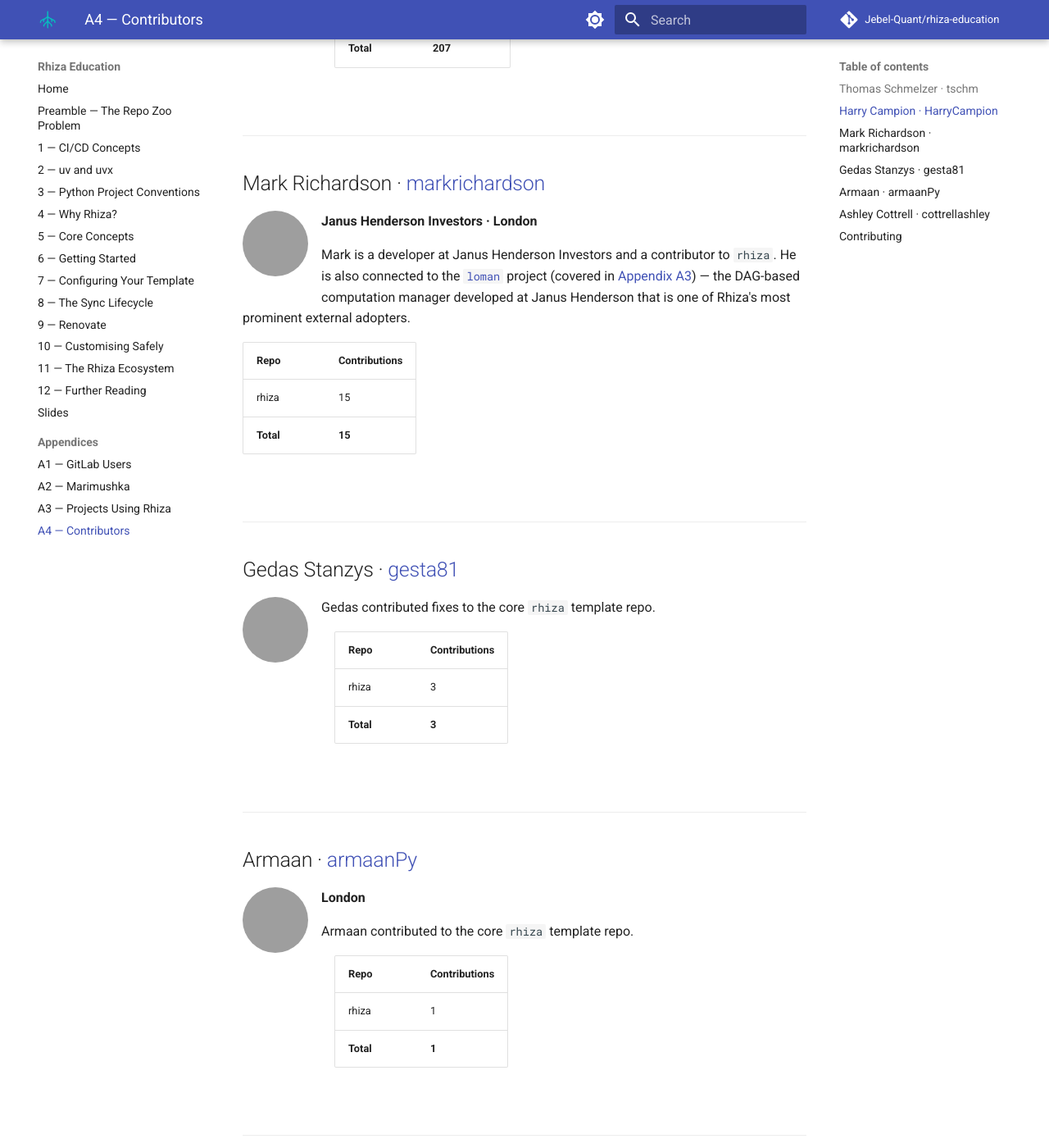
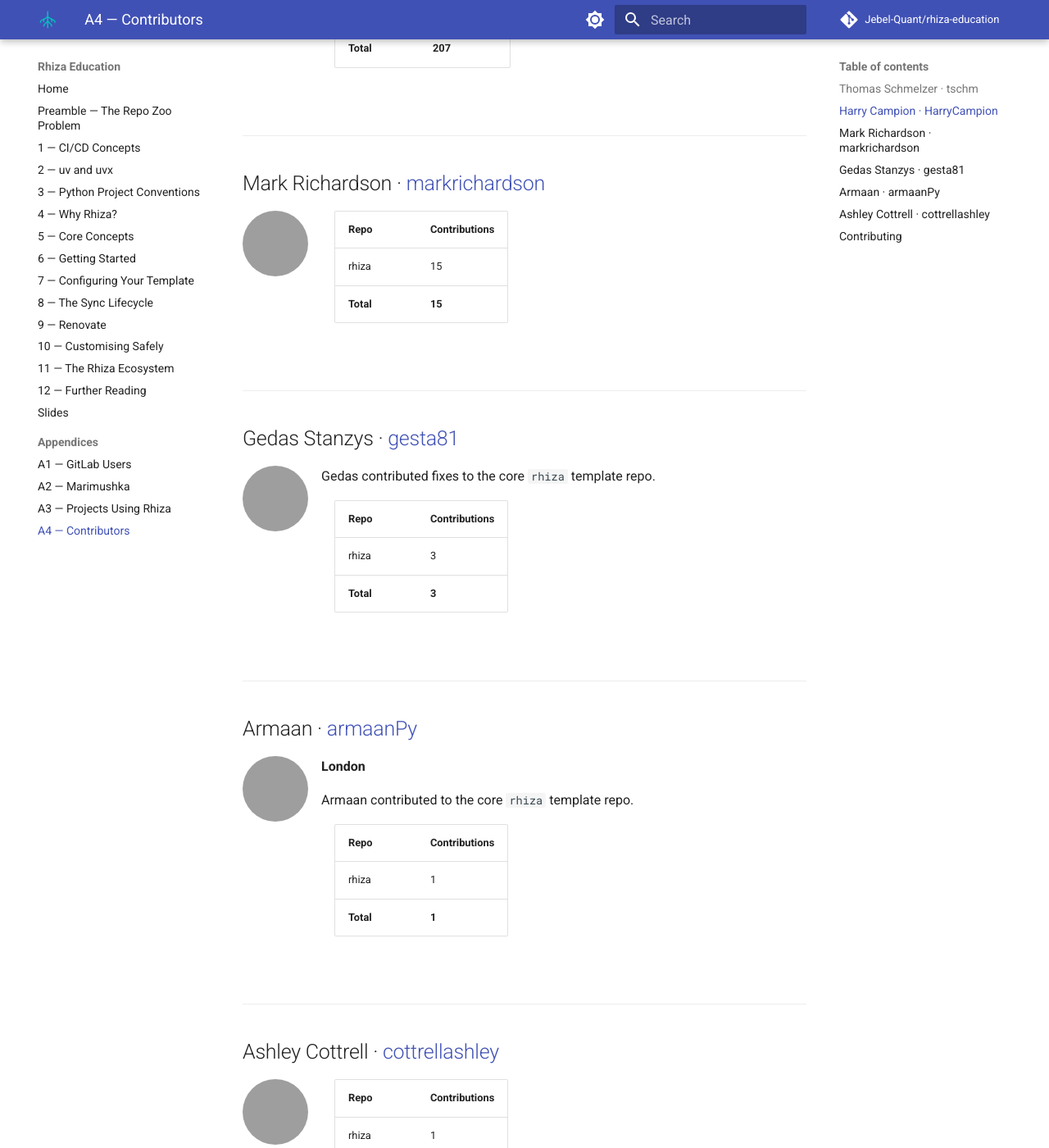
Before and after one commit to Jebel-Quant/rhiza-education, an MkDocs documentation site: the page built from lessons/A4-contributors.md, in a window 1280 px wide and 1400 px high, scrolled down 1593 px, cut to the strip 0-1400 px from the top of the window. Shown: the whole strip at 82% size. Built offline with MkDocs 1.6.1 and Material for MkDocs 9.7.7, drawn with Linux system fonts in a browser that asks for light colours; comment, search, counter and statistics services are not loaded; some of the changed text lies outside the part shown; grey boxes are pictures that could not be loaded.

Commit message:
Update A4-contributors.md

```diff
--- a/lessons/A4-contributors.md
+++ b/lessons/A4-contributors.md
@@ -53,10 +53,6 @@ Harry is the second-largest contributor to the ecosystem and has been involved a
 
 <img src="https://avatars.githubusercontent.com/u/5681211?v=4" width="80" style="border-radius: 50%; float: left; margin: 0 16px 16px 0;">
 
-**Janus Henderson Investors · London**
-
-Mark is a developer at Janus Henderson Investors and a contributor to `rhiza`. He is also connected to the [`loman`](https://github.com/janushendersonassetallocation/loman) project (covered in [Appendix A3](./A3-projects-using-rhiza.md)) — the DAG-based computation manager developed at Janus Henderson that is one of Rhiza's most prominent external adopters.
-
 | Repo | Contributions |
 |------|--------------|
 | rhiza | 15 |
@@ -102,9 +98,6 @@ Armaan contributed to the core `rhiza` template repo.
 
 <img src="https://avatars.githubusercontent.com/u/97458555?v=4" width="80" style="border-radius: 50%; float: left; margin: 0 16px 16px 0;">
 
-**Software Engineer · Theoretical Physics background · Janus Henderson · London**
-
-Ashley is a software engineer at Janus Henderson with a background in theoretical physics. Like Mark Richardson, he is part of the Janus Henderson engineering community that has adopted Rhiza via the `loman` project.
 
 | Repo | Contributions |
 |------|--------------|
```
